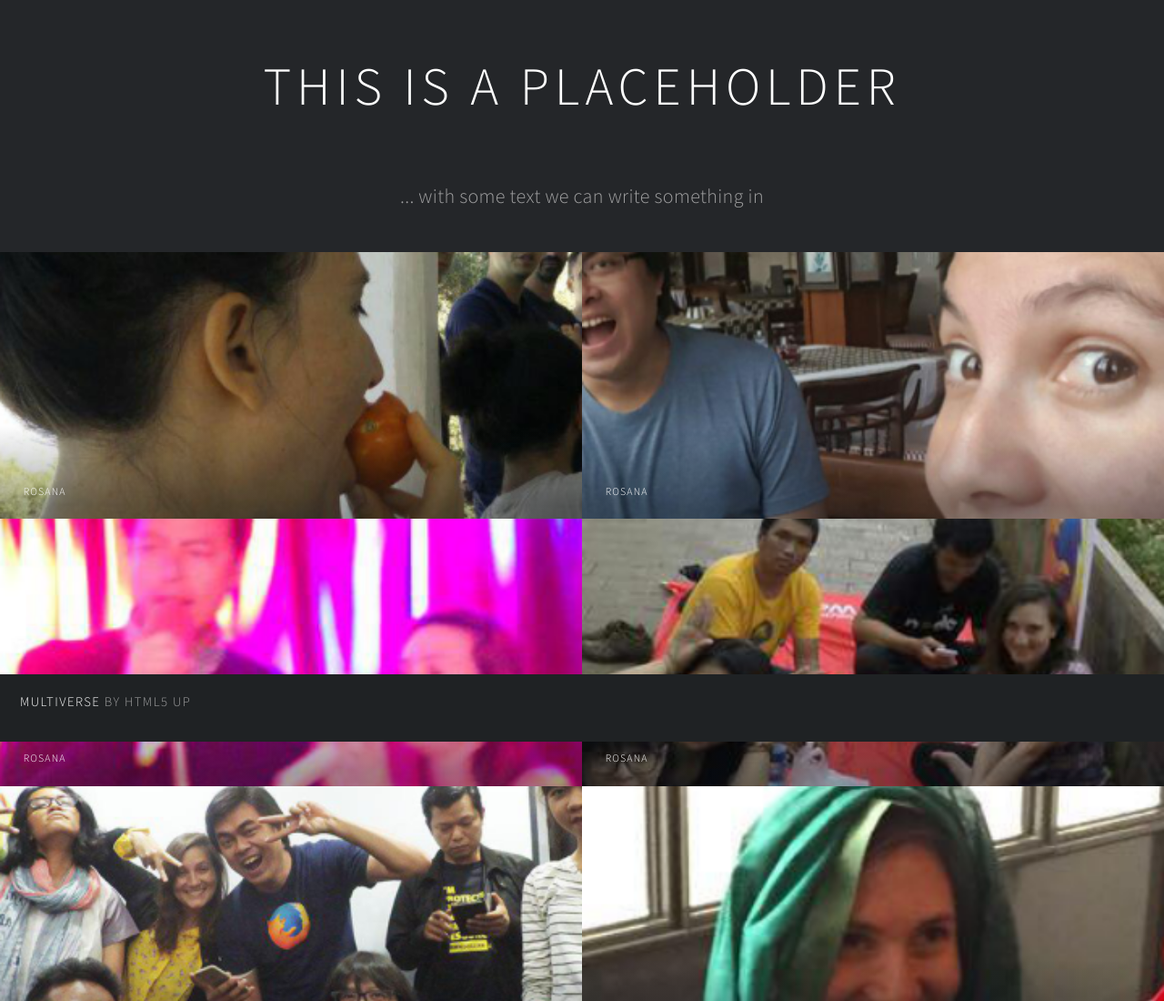
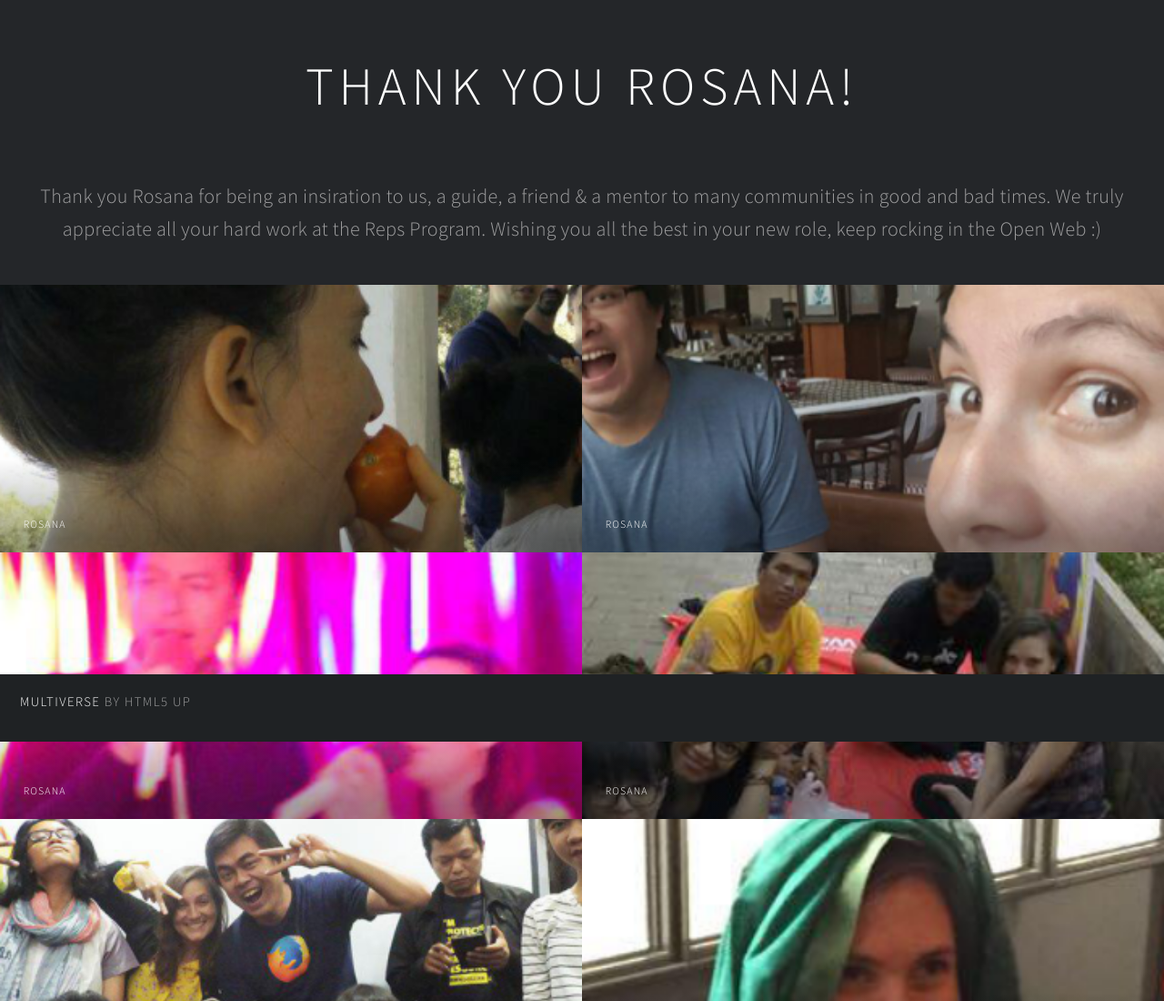
Before and after one commit to ioana-chiorean/SurpriseRA, a plain HTML site: page index.html in a window 1280 px wide. Shown: the top 1100 px of the page at 91% size. Drawn offline with Linux system fonts and the light colour scheme.

Commit message:
Add text for title and description instead of placeholder

```diff
--- a/index.html
+++ b/index.html
@@ -22,8 +22,8 @@
 					</header>
 
 					<div id="description">
-						<h1>This is a placeholder</h1>
-						<p>... with some text we can write something in</p>
+						<h1>Thank you Rosana!</h1>
+						<p>Thank you Rosana for being an insiration to us, a guide, a friend &amp; a mentor to many communities in good and bad times. We truly appreciate all your hard work at the Reps Program. Wishing you all the best in your new role, keep rocking in the Open Web :)</p>
 					</div>
 					<div id="main">
 						<article class="thumb">
```
